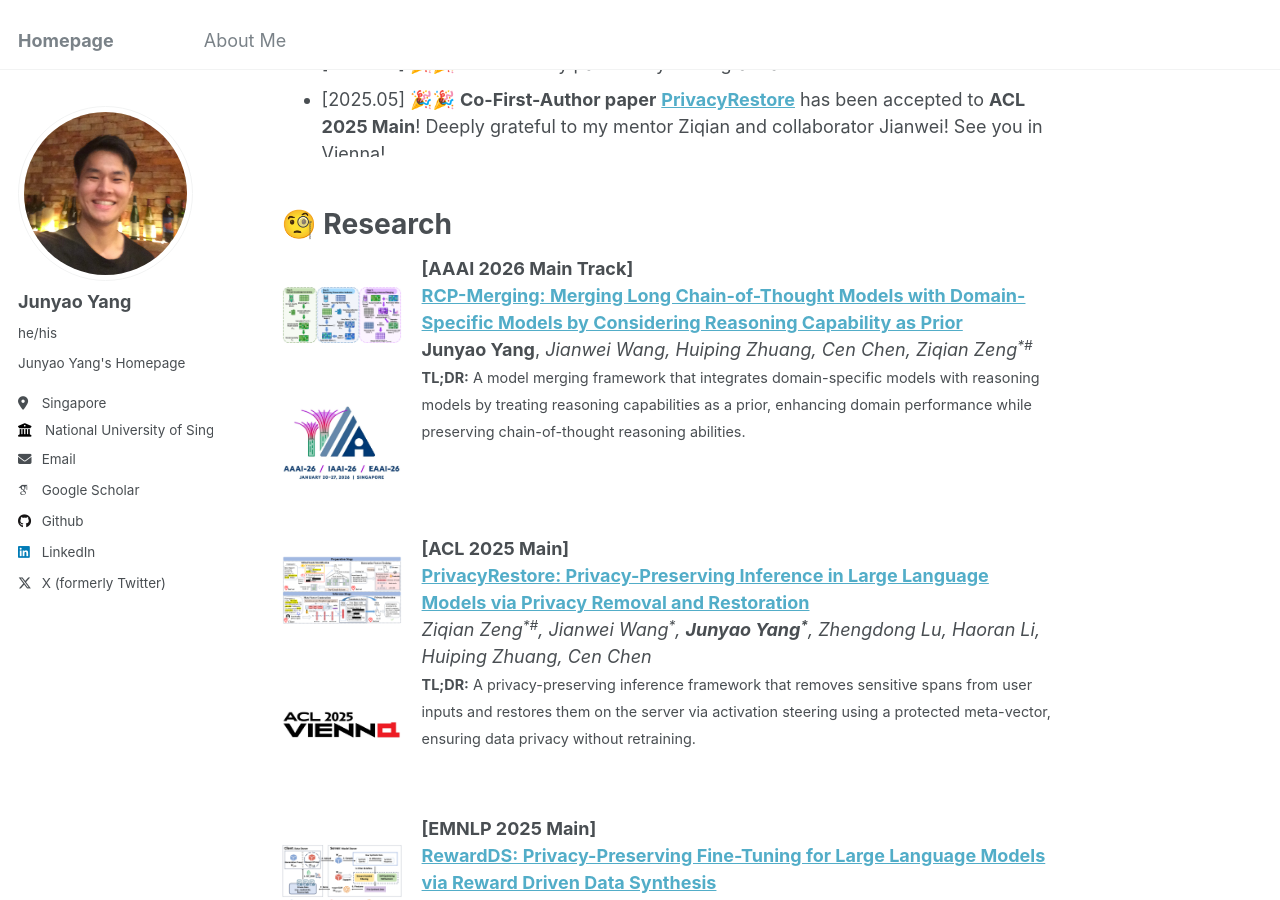
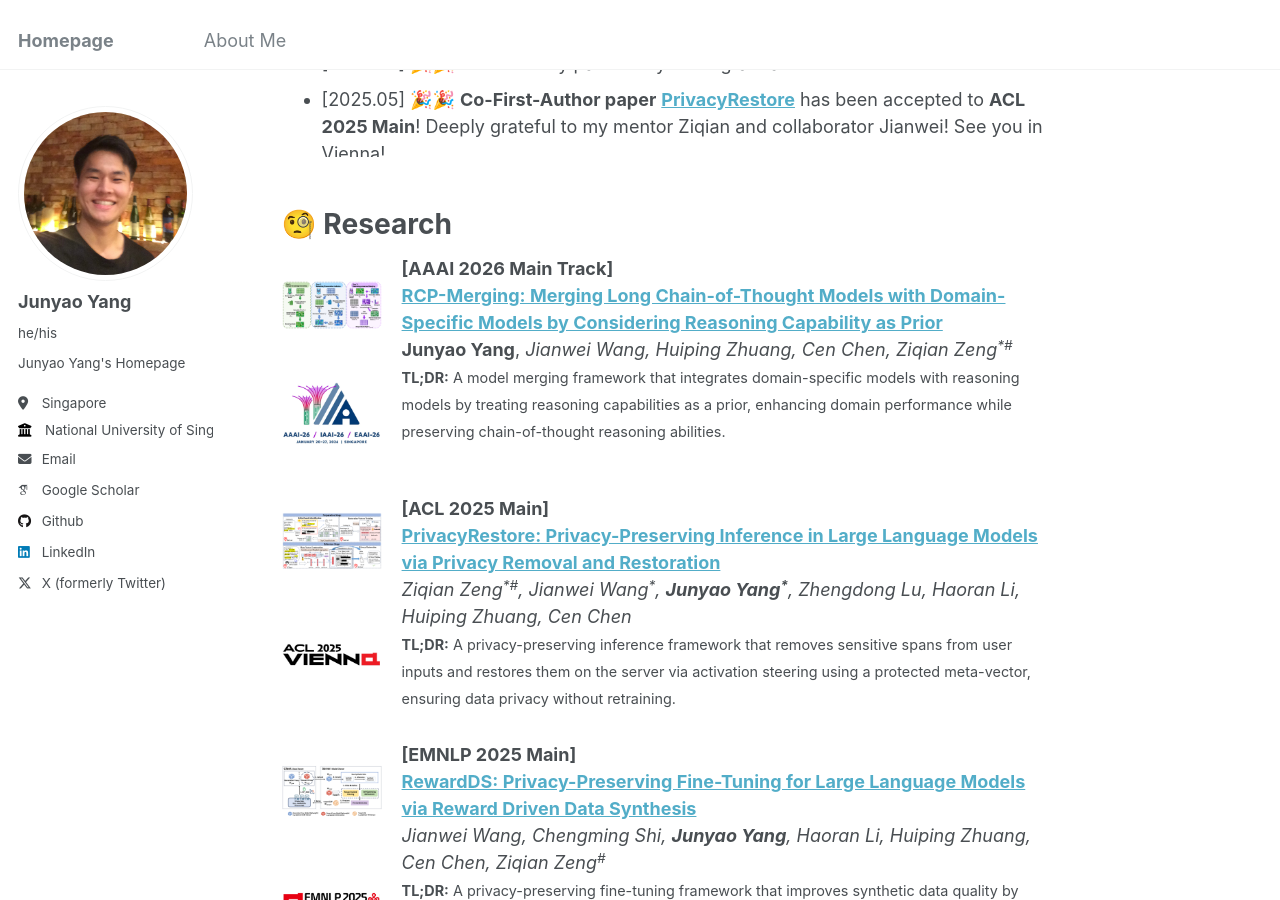
Before and after one commit to jyyang26/jyyang26.github.io, a Jekyll site: the page built from _pages/about.md, in a window 1280 px wide and 900 px high, scrolled down 765 px. Built offline with Jekyll 4.4.1, drawn with Linux system fonts in a browser that asks for light colours; some web fonts are replaced.

Commit message:
Update about.md

```diff
--- a/_pages/about.md
+++ b/_pages/about.md
@@ -99,11 +99,11 @@ My research story revolves around **the Underlying Principles and Understanding
  <br> -->
 
 <div style="margin-bottom: 30px;">
-  <div style="float: left; margin-right: 20px; width: 120px;">
+  <div style="float: left; margin-right: 20px; width: 100px;">
     <a href="https://arxiv.org/abs/2508.03140">
-      <img src="images/rcp.png" alt="rcp" style="width: 120px; height: 120px; object-fit: cover; margin-bottom: 10px; border-radius: 5px;">
+      <img src="images/rcp.png" alt="rcp" style="width: 100px; height: 100px; object-fit: cover; margin-bottom: 10px; border-radius: 5px;">
     </a>
-    <img src="images/AAAI2026.jpg" alt="AAAI2026" style="width: 120px; height: 120px; object-fit: cover; border-radius: 5px;">
+    <img src="images/AAAI2026.jpg" alt="AAAI2026" style="width: 100px; height: 100px; object-fit: cover; border-radius: 5px;">
   </div>
   <strong>[AAAI 2026 Main Track]</strong><br>
   <strong><a href="https://arxiv.org/abs/2508.03140">RCP-Merging: Merging Long Chain-of-Thought Models with Domain-Specific Models by Considering Reasoning Capability as Prior</a></strong><br>
@@ -113,11 +113,11 @@ My research story revolves around **the Underlying Principles and Understanding
 </div>
 
 <div style="margin-bottom: 30px;">
-  <div style="float: left; margin-right: 20px; width: 120px;">
+  <div style="float: left; margin-right: 20px; width: 100px;">
     <a href="https://arxiv.org/abs/2406.01394">
-      <img src="images/restore.png" alt="restore" style="width: 120px; height: 120px; object-fit: cover; margin-bottom: 10px; border-radius: 5px;">
+      <img src="images/restore.png" alt="restore" style="width: 100px; height: 100px; object-fit: cover; margin-bottom: 10px; border-radius: 5px;">
     </a>
-    <img src="images/ACL2025.jpg" alt="ACL2025" style="width: 120px; height: 120px; object-fit: cover; border-radius: 5px;">
+    <img src="images/ACL2025.jpg" alt="ACL2025" style="width: 100px; height: 100px; object-fit: cover; border-radius: 5px;">
   </div>
   <strong>[ACL 2025 Main]</strong><br>
   <strong><a href="https://arxiv.org/abs/2406.01394">PrivacyRestore: Privacy-Preserving Inference in Large Language Models via Privacy Removal and Restoration</a></strong><br>
@@ -127,11 +127,11 @@ My research story revolves around **the Underlying Principles and Understanding
 </div>
 
 <div style="margin-bottom: 30px;">
-  <div style="float: left; margin-right: 20px; width: 120px;">
+  <div style="float: left; margin-right: 20px; width: 100px;">
     <a href="https://arxiv.org/abs/2502.18517">
-      <img src="images/rewardds.png" alt="rewardds" style="width: 120px; height: 120px; object-fit: cover; margin-bottom: 10px; border-radius: 5px;">
+      <img src="images/rewardds.png" alt="rewardds" style="width: 100px; height: 100px; object-fit: cover; margin-bottom: 10px; border-radius: 5px;">
     </a>
-    <img src="images/EMNLP2025.jpg" alt="EMNLP2025" style="width: 120px; height: 120px; object-fit: cover; border-radius: 5px;">
+    <img src="images/EMNLP2025.jpg" alt="EMNLP2025" style="width: 100px; height: 100px; object-fit: cover; border-radius: 5px;">
   </div>
   <strong>[EMNLP 2025 Main]</strong><br>
   <strong><a href="https://arxiv.org/abs/2502.18517">RewardDS: Privacy-Preserving Fine-Tuning for Large Language Models via Reward Driven Data Synthesis</a></strong><br>
@@ -139,7 +139,6 @@ My research story revolves around **the Underlying Principles and Understanding
   <span style="font-size: 80%;"><strong>TL;DR:</strong> A privacy-preserving fine-tuning framework that improves synthetic data quality by using a client-side reward model to filter and refine generated data, mitigating noise while protecting private information.</span>
   <br style="clear: both;">
 </div>
-
 <span style="color: grey;"><sub>(<sup>\*</sup> co-author, <sup>#</sup> correspondence author)</sub></span>
 
 ✏️ Education
```
